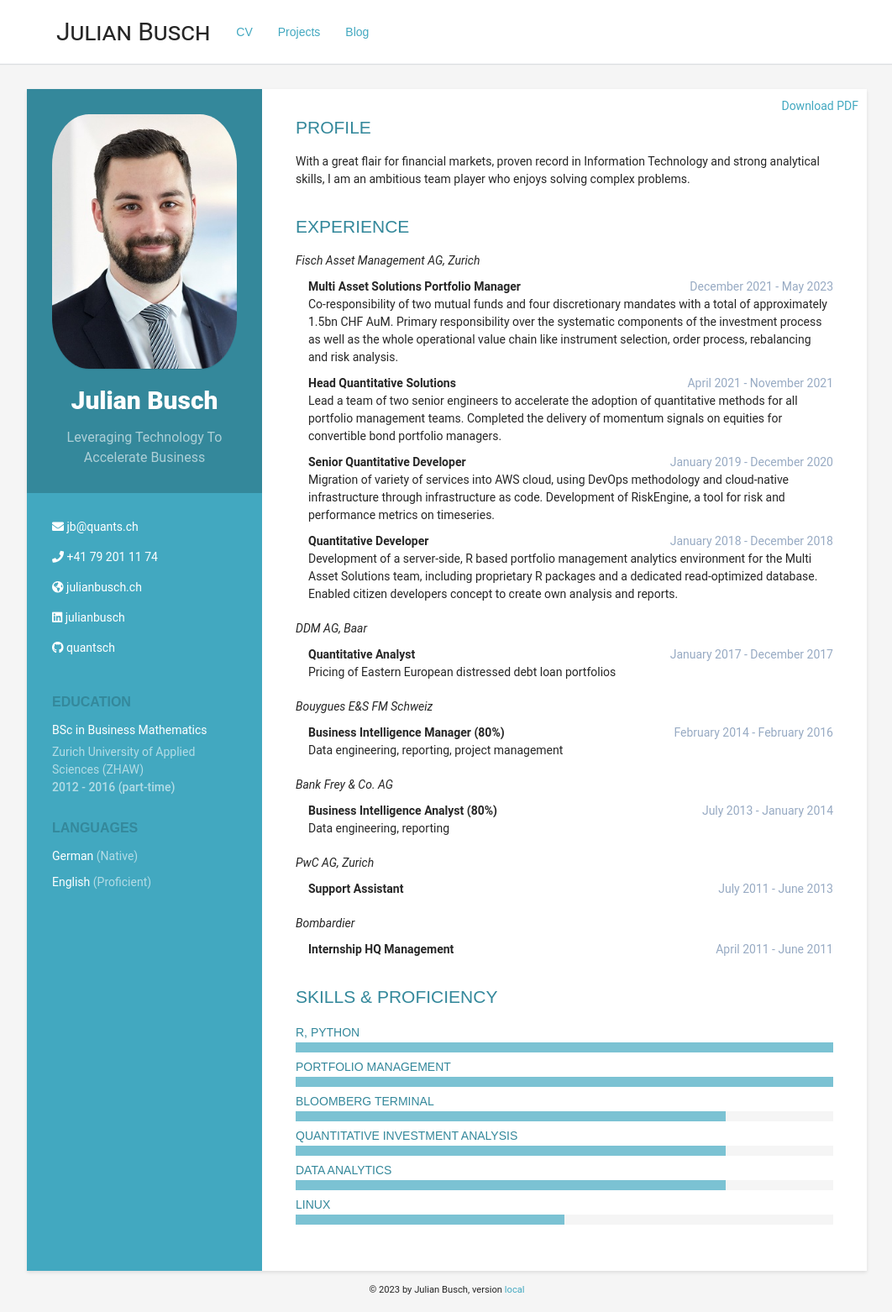
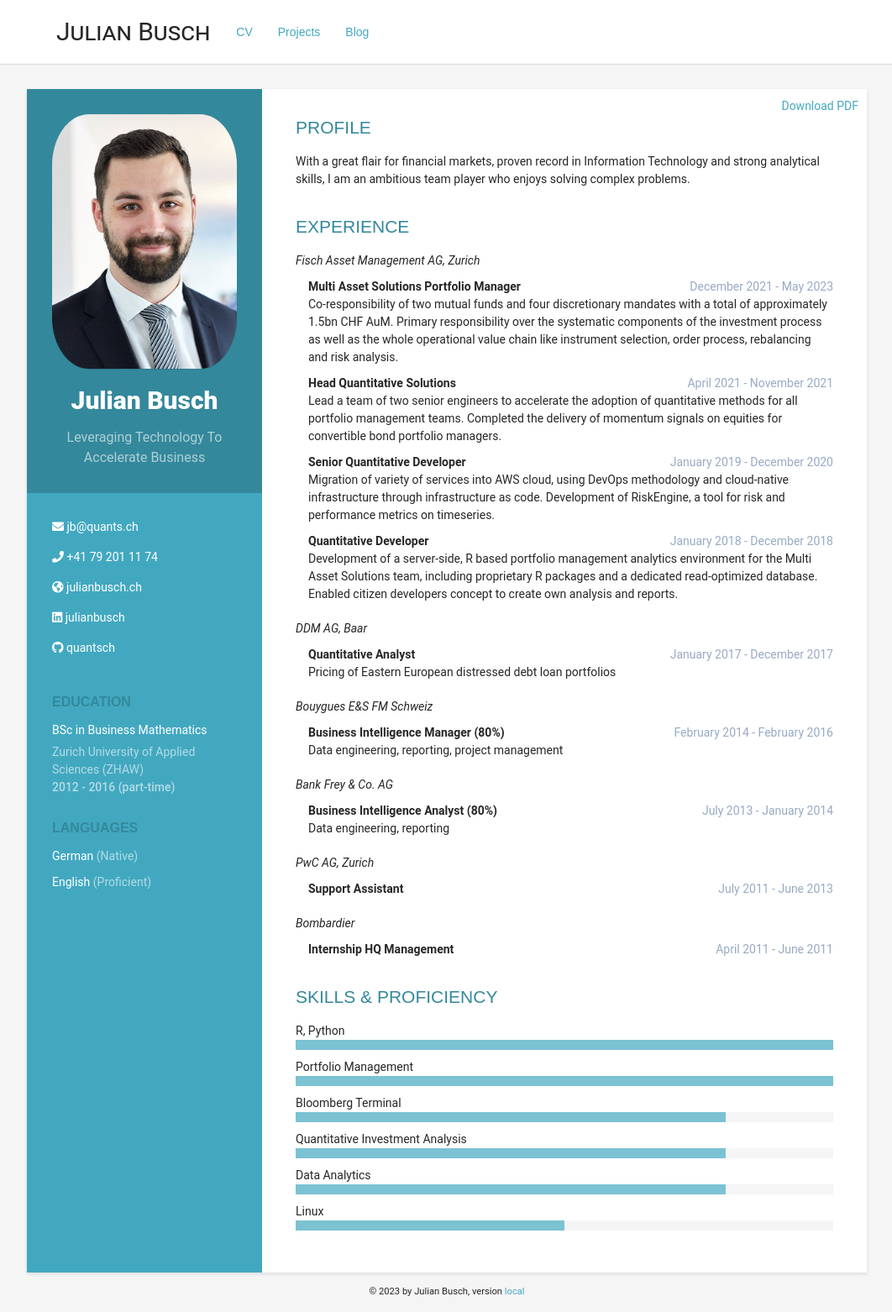
Before and after one commit to quantsch/quantsch.github.io, a Jekyll site: the page built from index.md, in a window 1280 px wide. Shown: the whole page at 84% size, without its empty margins (108-1170 px from the left). Built offline with Jekyll 4.4.1, drawn with Linux system fonts in a browser that asks for light colours.

Commit message:
make skills section more consistent

```diff
--- a/_includes/_cv/_main/skills.html
+++ b/_includes/_cv/_main/skills.html
@@ -8,17 +8,16 @@
     {% for skill in site.data.cv.skills.skills %}
     <div class="item">
 
-    <h3 class="level-title">{{ skill.name }}</h3>
+    <div class="level-title">{{ skill.name }}</div>
 
     <div class="level-bar">
-        <div class="level-bar-inner" style="width: {{ skill.level }};">
-        </div>
+        <div class="level-bar-inner" style="width: {{ skill.level }};"></div>
     </div><!--//level-bar-->
 
     </div><!--//item-->
     {% endfor %}
 
-</div>
+</div><!--//skillset-->
 
 </section><!--//skills-section-->
 {% endif %}
--- a/_sass/_cv.scss
+++ b/_sass/_cv.scss
@@ -202,14 +202,12 @@
 
 .skillset {
     .item {
-        margin-bottom: 5px;
+        margin-bottom: 10px;
+        &:last-child {
+            margin-bottom: 0;
+        }
     }
-    .level-title {
-        font-size: 14px;
-        margin-top: 0;
-        margin-bottom: 5px;
-        padding-top: 5px;
-    }
+
     .level-bar {
         height: 12px;
         background: $white-smoky;
```
